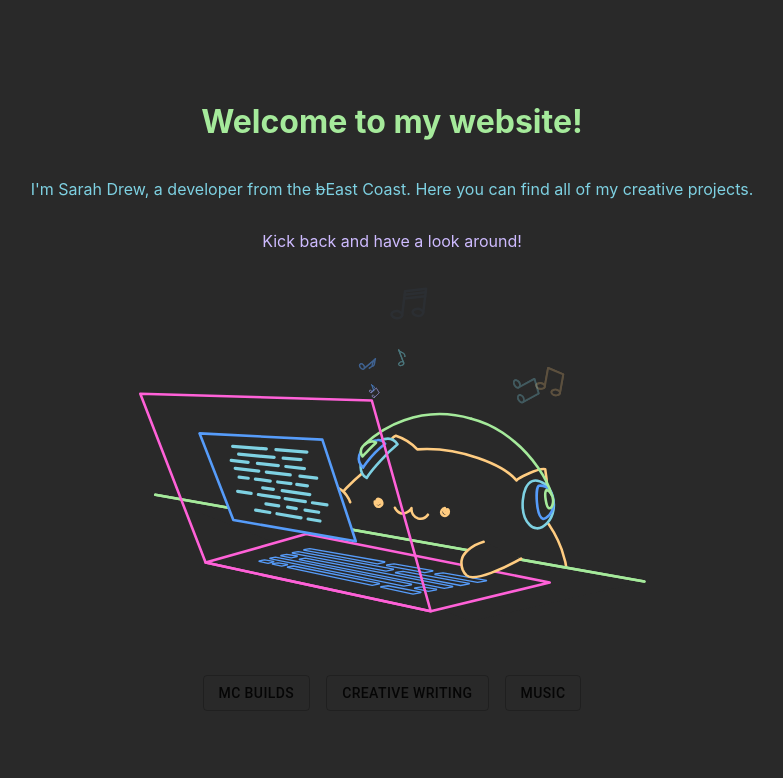
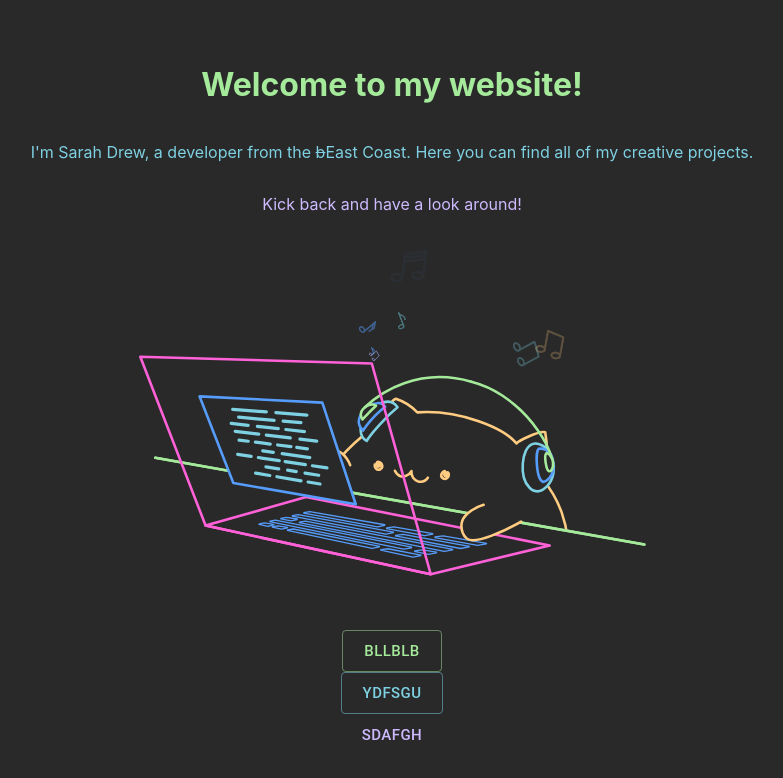
Before and after one commit to sdrew712/sarahs-website, a Next.js app: page / in a window 1280 px wide. Shown: the top 778 px of the page, without its empty margins (248-1031 px from the left). Built offline with nearby package versions, Linux system fonts and the light colour scheme.

Commit message:
added palette for buttons

```diff
--- a/components/button/index.js
+++ b/components/button/index.js
@@ -1,29 +1,26 @@
 import React from 'react';
-import { makeStyles } from '@material-ui/core/styles';
-import Button from '@material-ui/core/Button';
+import MUIButton from '@material-ui/core/Button';
+import { useTheme } from '@material-ui/core/styles';
 
-const useStyles = makeStyles((theme) => ({
-  root: {
-    '& > *': {
-      margin: theme.spacing(1),
-    },
-  },
-}));
+export default function Button(props) {
+  const theme = useTheme();
+  const tertiaryPalette = theme.palette.tertiary.main
 
-export default function OutlinedButtons() {
-  const classes = useStyles();
+  const styles = {}
+  if (props.color == "tertiary"){
+    if (props.variant == "outlined"){
+      styles.color = tertiaryPalette
+      styles.borderColor = tertiaryPalette
+    }
+    else if (props.variant == "contained"){
+      styles.backgroundColor = tertiaryPalette
+    }
+    else {
+      styles.color = tertiaryPalette
+    }
+  }
 
   return (
-    <div className={classes.root}>
-      <Button variant="outlined" color="#ff61d8" href="mc-builds.js"> MC Builds </Button>
-      <Button variant="outlined" color="#569cfa" href="creative-writing.js"> Creative Writing </Button>
-      <Button variant="outlined" color="#ffcc81" href="music.js"> Music </Button>
-      {/* <Button variant="outlined" disabled>
-        Disabled
-      </Button>
-      <Button variant="outlined" color="primary" href="#outlined-buttons">
-        Link
-      </Button> */}
-    </div>
+    <MUIButton {...props} style={styles}> {props.text} </MUIButton>
   );
 }
--- a/pages/_app.js
+++ b/pages/_app.js
@@ -1,8 +1,27 @@
 import '../styles/globals.css'
 import '../styles/bongo-cat.scss'
+import { createMuiTheme, ThemeProvider } from '@material-ui/core/styles';
+
+const theme = createMuiTheme({
+  palette: {
+    primary: {
+      main: "#a5ea9b",
+    },
+    secondary: {
+      main:"#7ed1e2",
+    },
+    tertiary: {
+      main:"#cebbff",
+    },
+  },
+});
 
 function MyApp({ Component, pageProps }) {
-  return <Component {...pageProps} />
+  return (
+    <ThemeProvider theme={theme}>
+      <Component {...pageProps} />
+    </ThemeProvider>
+  )
 }
 
 export default MyApp
--- a/pages/index.js
+++ b/pages/index.js
@@ -18,7 +18,9 @@ export default function Home() {
       <p id="one">I'm Sarah Drew, a developer from the <strike>b</strike>East Coast. Here you can find all of my creative projects.</p>
       <p id="two">Kick back and have a look around!</p>
       <BongoCat width="40%" height="40%"/>
-      <Button variant="outlined"></Button>
+      <Button text="bllblb" variant="outlined" size="large" color="primary"/>
+      <Button text="ydfsgu" variant="outlined" size="large" color="secondary"/>
+      <Button text="sdafgh"  size="large" color="tertiary"/>
     </div>
   )
 }
```
